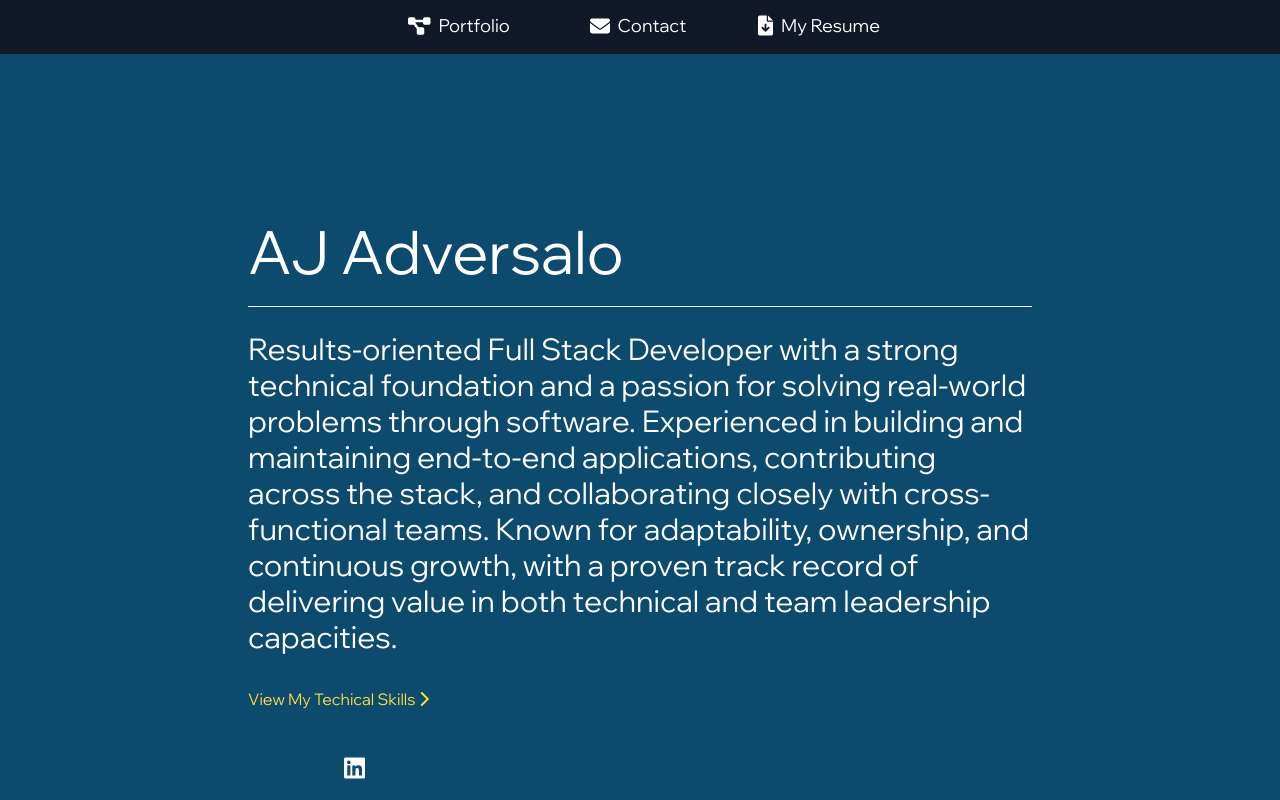
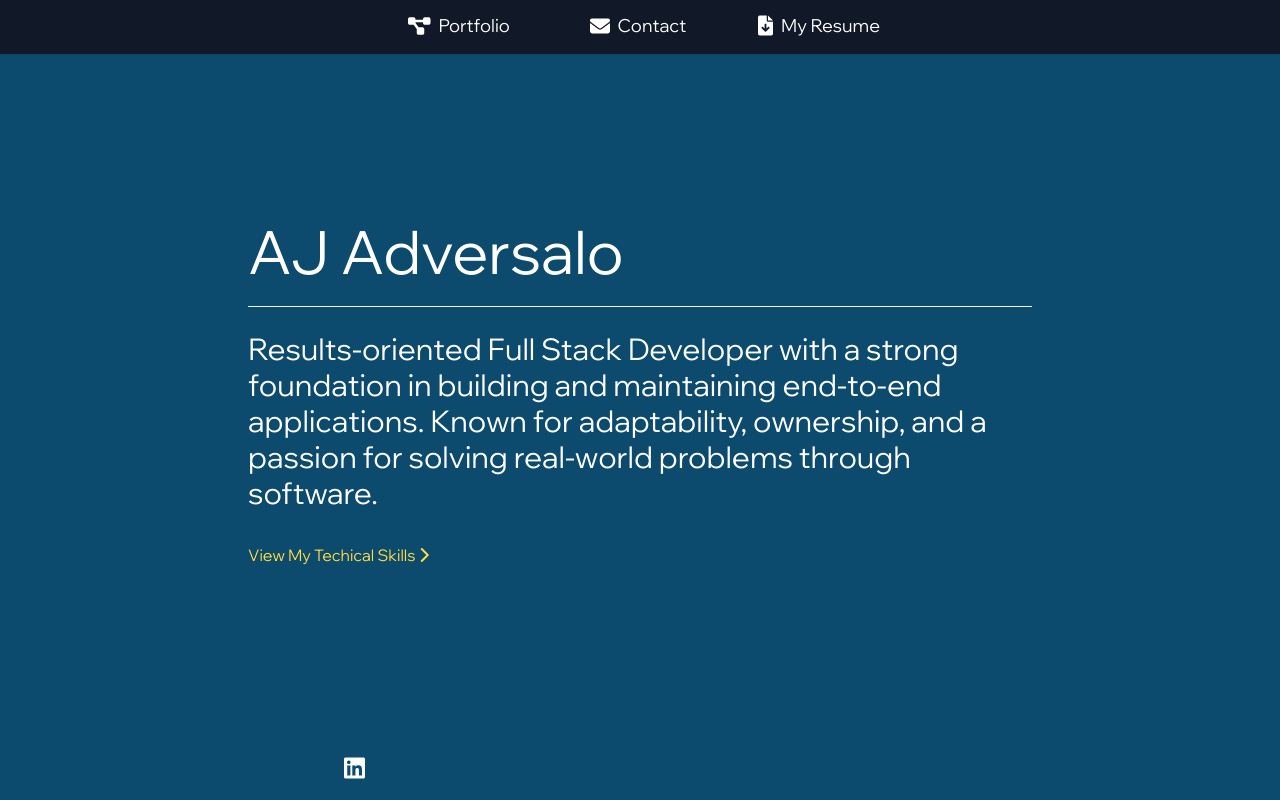
Before and after one commit to ajadversalo/ajadversalo.github.io, a React (Create React App) app: page / in a window 1280 px wide. Shown: the top 800 px of the page. Built offline with nearby package versions, Linux system fonts and the light colour scheme.

Commit message:
shorten landing page text

```diff
--- a/src/App.tsx
+++ b/src/App.tsx
@@ -196,7 +196,7 @@ function App() {
                                 transition={{ duration: 1 }}
                             >
                             <div className={"text-2xl sm:text-3xl"}>
-                              Results-oriented Full Stack Developer with a strong technical foundation and a passion for solving real-world problems through software. Experienced in building and maintaining end-to-end applications, contributing across the stack, and collaborating closely with cross-functional teams. Known for adaptability, ownership, and continuous growth, with a proven track record of delivering value in both technical and team leadership capacities.
+                              Results-oriented Full Stack Developer with a strong foundation in building and maintaining end-to-end applications. Known for adaptability, ownership, and a passion for solving real-world problems through software.
                             </div>
                             </motion.div>
                         </Collapse>
```
